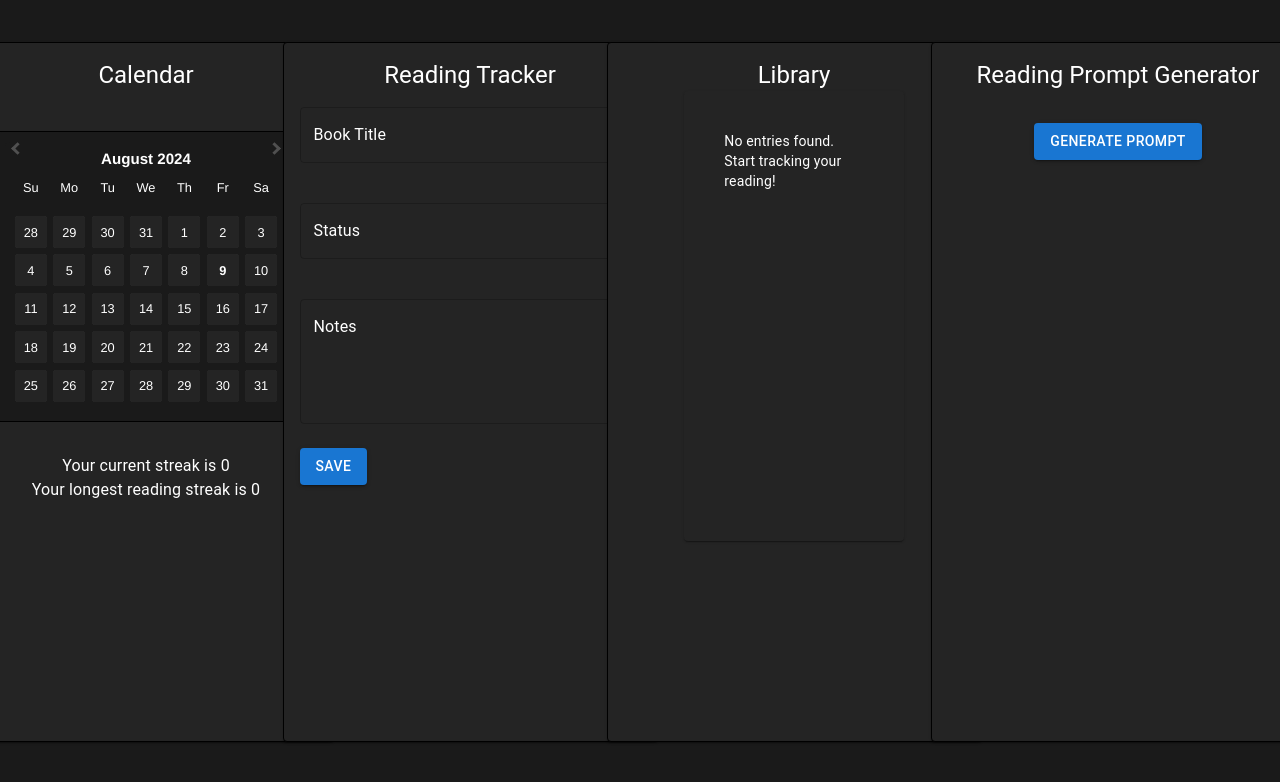
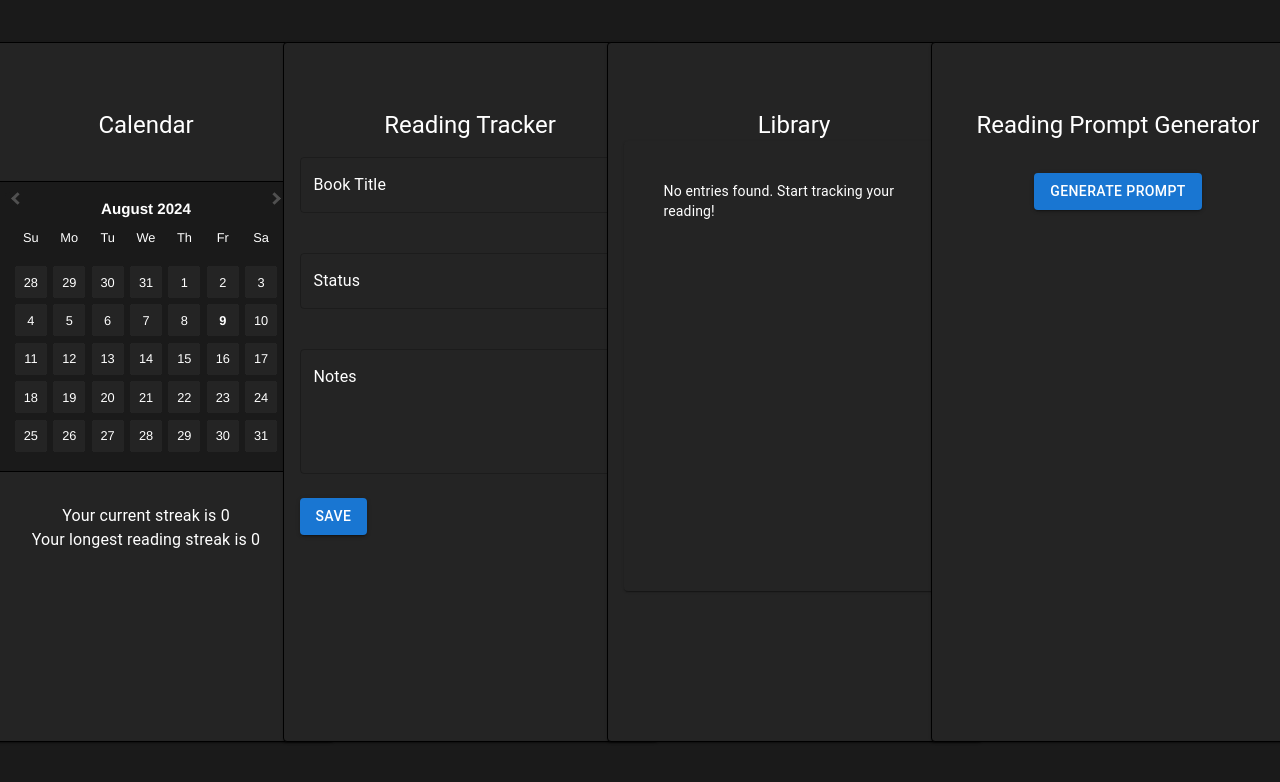
Before and after one commit to danielledonnelly/booksmaxing, a React (Vite) app: page / in a window 1280 px wide. Shown: the top 782 px of the page. Built offline with nearby package versions, Linux system fonts and the light colour scheme.

Commit message:
calendar color fix + padding

```diff
--- a/src/components/Library.jsx
+++ b/src/components/Library.jsx
@@ -4,9 +4,9 @@ import { Card, CardContent, Typography, List, ListItem, ListItemText, Grid } fro
 const Library = ({ entries }) => {
   return (
     <Grid container justifyContent="center" spacing={3}>
-      <Grid item xs={12} sm={11} md={10} lg={8}>
+      <Grid item xs={12} sm={11} md={10} lg={12}> {/* Increase lg size to 12 to make it full width */}
         <Card sx={{ minHeight: '450px', p: 3, display: 'flex', flexDirection: 'column', justifyContent: 'space-between' }}>
-          <CardContent sx={{ flexGrow: 1 }}> {/* Make CardContent fill available space */}
+          <CardContent sx={{ flexGrow: 1 }}> {/* Ensure CardContent takes up all available space */}
             {entries.length > 0 ? (
               <List sx={{ maxHeight: '350px', overflow: 'auto', minHeight: '350px' }}>
                 {entries.map((entry, index) => (
--- a/src/index.css
+++ b/src/index.css
@@ -50,7 +50,7 @@ body {
   height: auto;
   max-height: 800px;
   min-height: 700px;
-  margin: 0;
+  margin: 0 auto;
   background-color: #242424 !important;
   color: white !important;
   border: solid black 1px;
@@ -58,6 +58,8 @@ body {
   box-shadow: 0px 4px 10px rgba(0, 0, 0, 0.2);
   display: flex;
   flex-direction: column;
+  align-items: center;
+  padding-top: 50px;
 }
 
 .MuiCardContent-root {
```
